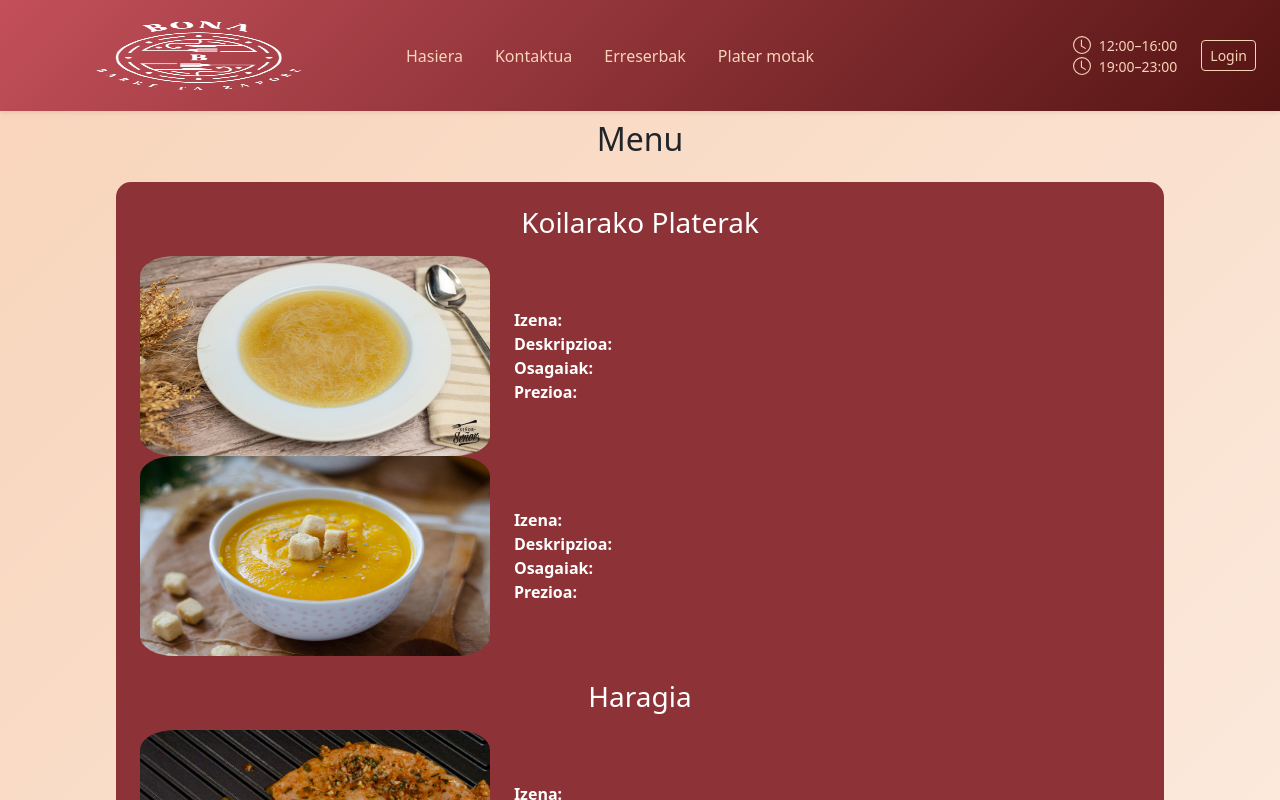
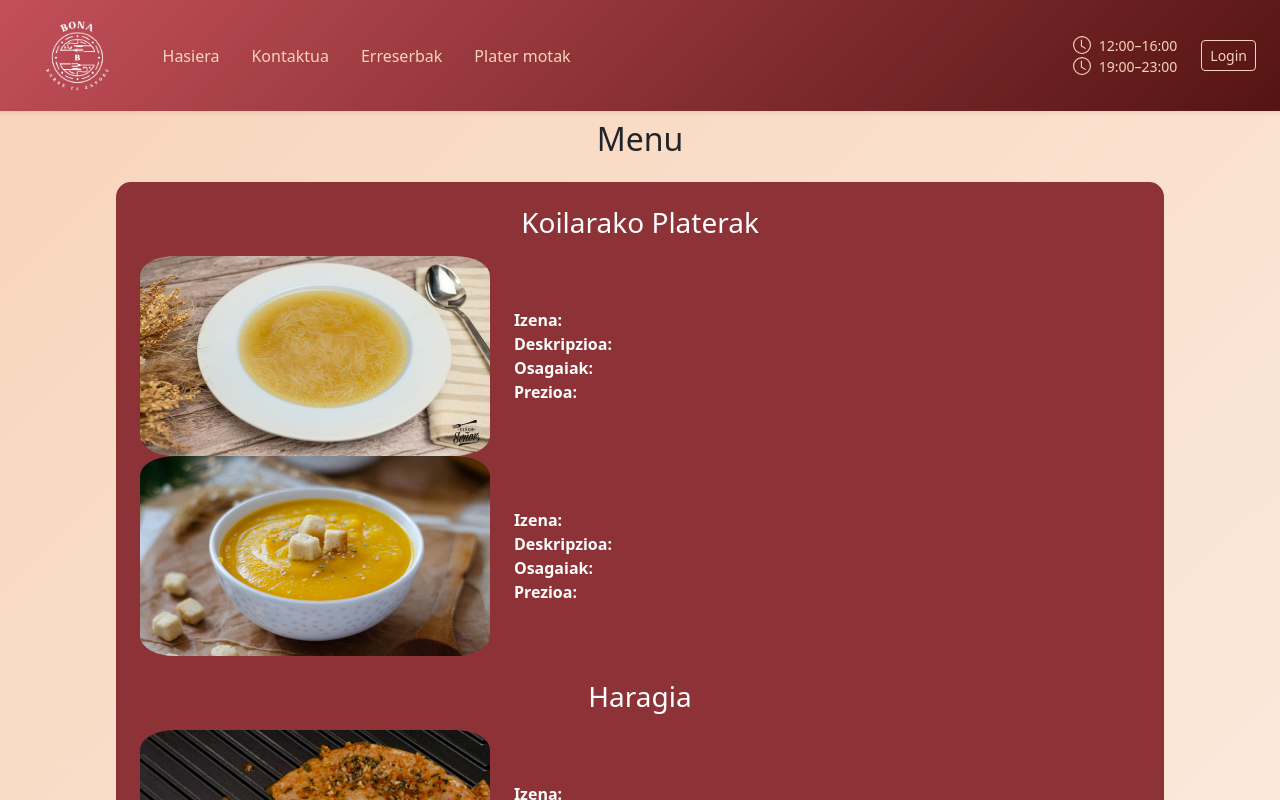
Before and after one commit to odonosoga/BonaJatetxea, a React (Create React App) app in the folder bona-web/: page /menu in a window 1280 px wide. Shown: the top 800 px of the page. Built offline with nearby package versions, Linux system fonts and the light colour scheme.

Commit message:
logo ongi

```diff
--- a/bona-web/src/components/Menu/menu.css
+++ b/bona-web/src/components/Menu/menu.css
@@ -24,7 +24,7 @@
     border-radius: 15px;
     color: white;
 }
-img
+.menu-card img
 {
   border-radius: 10%;
   height: 200px;
```
